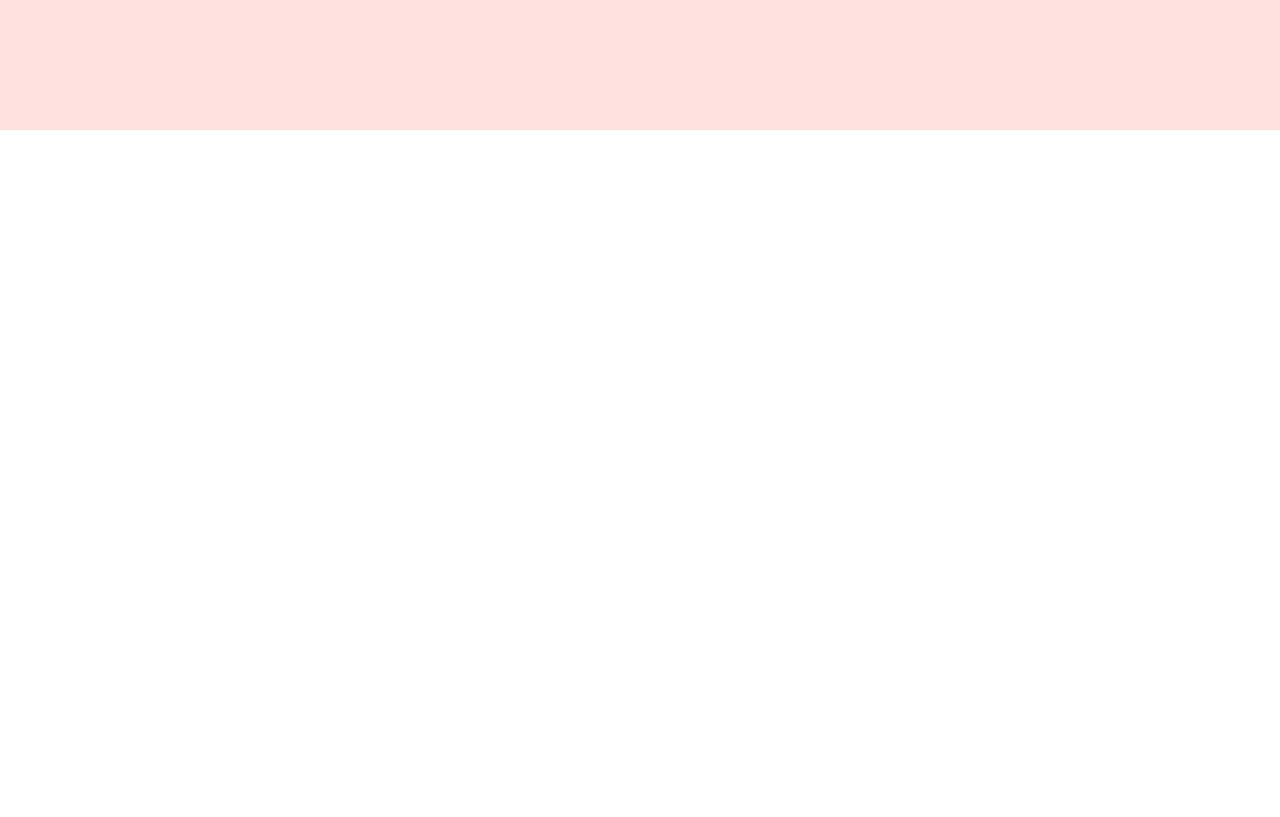
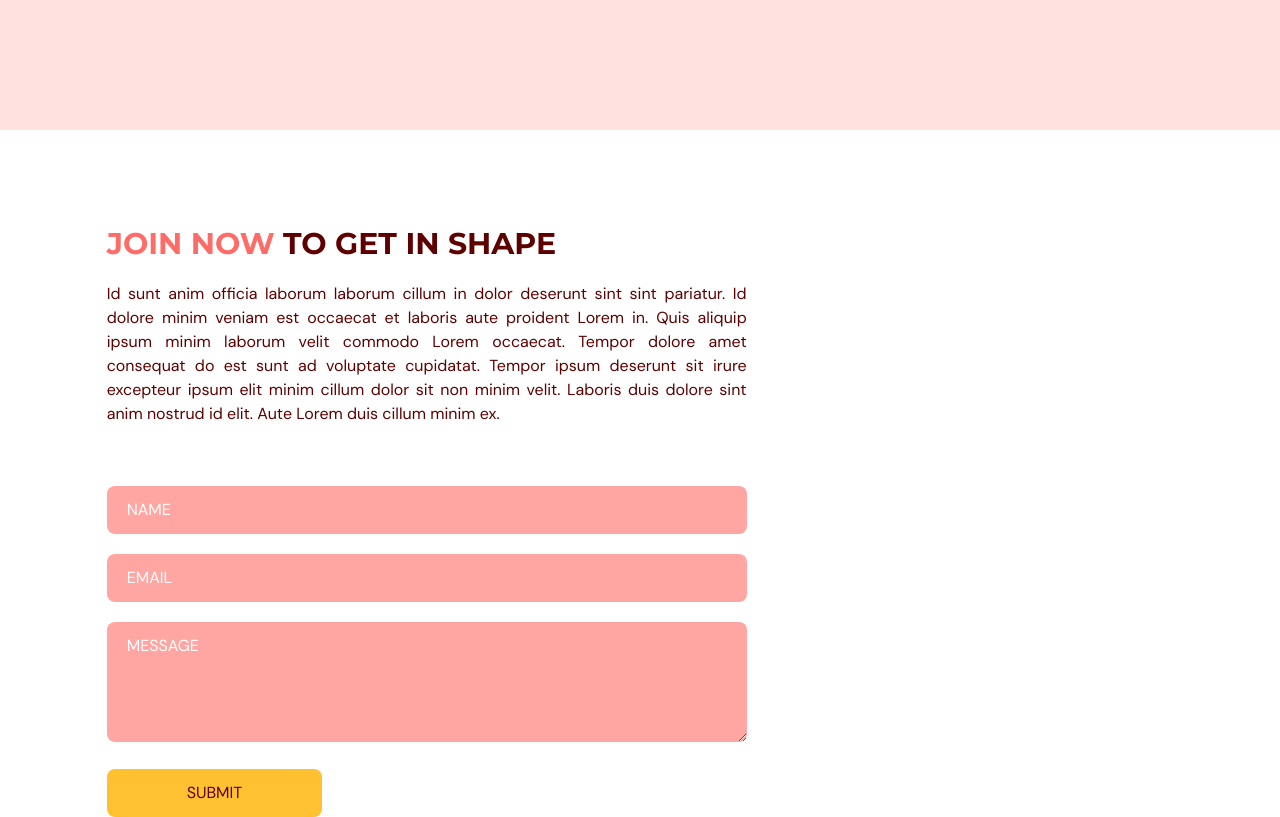
Before and after one commit to pcodesdev/typescript-gym, a React (Vite) app: page / in a window 1280 px wide. Shown: the part 2960-3777 px from the top of the page. Before the commit the page ends 3090 px from the top, so only its background shows below. Built offline with nearby package versions, Linux system fonts and the light colour scheme.

Commit message:
have started to design the contactus form

```diff
--- a/package.json
+++ b/package.json
@@ -13,7 +13,8 @@
     "framer-motion": "^9.0.4",
     "react": "^18.2.0",
     "react-anchor-link-smooth-scroll": "^1.0.12",
-    "react-dom": "^18.2.0"
+    "react-dom": "^18.2.0",
+    "react-hook-form": "^7.43.5"
   },
   "devDependencies": {
     "@types/node": "^18.14.0",
--- a/src/App.tsx
+++ b/src/App.tsx
@@ -3,6 +3,7 @@
 import Home from "@/scenes/home";
 import Benefits from "@/scenes/benefits";
 import OurClasses from "@/scenes/ourclasses";
+import ContactUs from "@/scenes/contactus";
 import { SelectedPage } from "@/shared/types";
 
 function App() {
@@ -31,6 +32,7 @@
       <Home setSelectedPage={setSelectedPage} />
       <Benefits setSelectedPage={setSelectedPage} />
       <OurClasses setSelectedPage={setSelectedPage} />
+      <ContactUs setSelectedPage={setSelectedPage} />
     </div>
   );
 }
--- /dev/null
+++ b/src/scenes/contactus/index.tsx
@@ -0,0 +1,136 @@
+import { SelectedPage } from "@/shared/types";
+import { motion } from "framer-motion";
+import { useForm } from "react-hook-form";
+import ContactUsPageGraphic from "@/assets/ContactUsPageGraphic.png";
+import HText from "@/shared/HText";
+
+type Props = { setSelectedPage: (value: SelectedPage) => void };
+
+const ContactUs = ({ setSelectedPage }: Props) => {
+  const inputStyles = ` mt-5 w-full rounded-lg bg-primary-300 px-5 py-3 placeholder-white`;
+  const {
+    register,
+    trigger,
+    formState: { errors },
+  } = useForm();
+  const onSubmit = async (e: any) => {
+    const isValid = await trigger();
+    if (!isValid) {
+      e.preventDefault();
+    }
+  };
+  return (
+    <section id="contactus" className="bt-32 mx-auto w-5/6 pt-24">
+      <motion.div
+        onViewportEnter={() => setSelectedPage(SelectedPage.ContactUs)}
+      >
+        <motion.div
+          initial="hidden"
+          whileInView="visible"
+          viewport={{ once: true, amount: 1.0 }}
+          transition={{ duration: 0.5 }}
+          variants={{
+            hidden: { opacity: 0, x: 50 },
+            visible: { opacity: 1, x: 0 },
+          }}
+          className="md:w-3/5"
+        >
+          <HText>
+            <span className="text-primary-500">JOIN NOW</span> TO GET IN SHAPE
+          </HText>
+          <p className="my-5 text-justify">
+            Id sunt anim officia laborum laborum cillum in dolor deserunt sint
+            sint pariatur. Id dolore minim veniam est occaecat et laboris aute
+            proident Lorem in. Quis aliquip ipsum minim laborum velit commodo
+            Lorem occaecat. Tempor dolore amet consequat do est sunt ad
+            voluptate cupidatat. Tempor ipsum deserunt sit irure excepteur ipsum
+            elit minim cillum dolor sit non minim velit. Laboris duis dolore
+            sint anim nostrud id elit. Aute Lorem duis cillum minim ex.
+          </p>
+        </motion.div>
+        {/* FORM AMD IMAGE */}
+        <div className="mt-10 justify-between gap-8 md:flex">
+          <motion.div
+            initial="hidden"
+            whileInView="visible"
+            viewport={{ once: true, amount: 1.0 }}
+            transition={{ duration: 0.5 }}
+            variants={{
+              hidden: { opacity: 0, y: 50 },
+              visible: { opacity: 1, y: 0 },
+            }}
+            className="mt-10 basis-3/5 md:mt-0"
+          >
+            <form
+              action="https://formsubmit.co/pcodesdev@gmail.com"
+              target="_blank"
+              onSubmit={onSubmit}
+              method="POST"
+            >
+              <input
+                className={inputStyles}
+                type="text"
+                placeholder="NAME"
+                {...register("name", {
+                  required: true,
+                  maxLength: 100,
+                })}
+              />
+              {errors.name && (
+                <p className="mt-1 text-primary-500">
+                  {errors.name.type === "required" && "This filed is required."}
+                  {errors.name.type === "maxLength" &&
+                    "Max length is 100 characters."}
+                </p>
+              )}
+              <input
+                className={inputStyles}
+                type="email"
+                placeholder="EMAIL"
+                {...register("email", {
+                  required: true,
+                  pattern: /^[a-z0-9._%+-]+@[a-z0-9.-]+\.[a-z]{2,4}$/,
+                })}
+              />
+              {errors.email && (
+                <p className="mt-1 text-primary-500">
+                  {errors.email.type === "required" &&
+                    "This filed is required."}
+                  {errors.email.type === "pattern" && "Invalid email address."}
+                </p>
+              )}
+              <textarea
+                className={inputStyles}
+                rows={4}
+                cols={50}
+                placeholder="MESSAGE"
+                {...register("message", {
+                  required: true,
+                  maxLength: 1000,
+                })}
+              />
+              {errors.message && (
+                <p className="mt-1 text-primary-500">
+                  {errors.message.type === "required" &&
+                    "This filed is required."}
+                  {errors.message.type === "maxLength" &&
+                    "Max length is 1000 characters."}
+                </p>
+              )}
+              <button
+                type="submit"
+                className="mt-5 rounded-lg bg-secondary-500 px-20 py-3 transition duration-500 hover:text-white"
+              >
+                {" "}
+                SUBMIT
+              </button>
+            </form>
+          </motion.div>
+        </div>
+      </motion.div>
+    </section>
+  );
+};
+
+export default ContactUs;
+// @344
```
Also changed, not shown: 1 other file (tests, documents, lock files or other folders).
